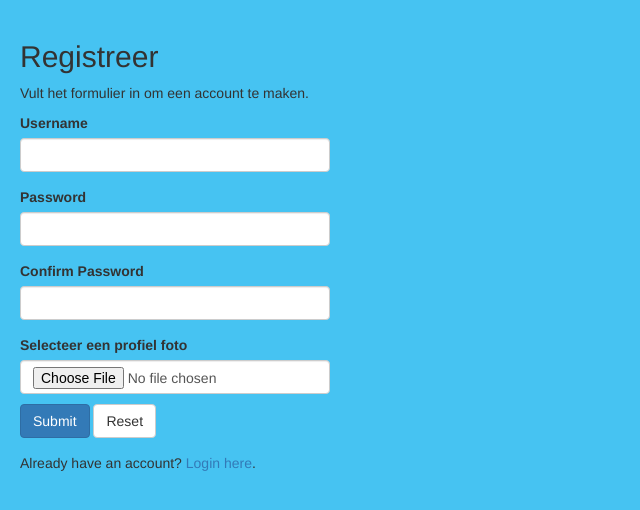
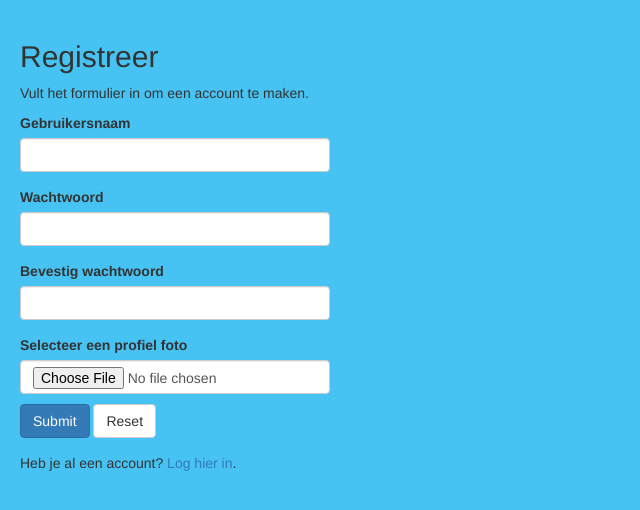
Before and after one commit to Gerri-Eickhof/CLE-3, a PHP site: page /register.php in a window 1280 px wide. Shown: the top 510 px of the page, without its empty margins (0-640 px from the left). Run offline with PHP 8.4, Linux system fonts and the light colour scheme.

Commit message:
Tekst veranderd naar nederlands in registreer formulier

```diff
--- a/findlyrics.html
+++ b/findlyrics.html
@@ -22,7 +22,7 @@
 <section id="video"></section>
 <section class="result" id="result">
     <h1>De resultaten komen hier... </h1>
-    <h1>Let op! Niet elke song-lyric is te vinden online!</h1>
+    <h1>Let op! Niet elke song-lyric is online te vinden!</h1>
 
 </section>
 
--- a/register.php
+++ b/register.php
@@ -25,7 +25,7 @@ if($_SERVER["REQUEST_METHOD"] == "POST"){
 
             // Attempt to execute the prepared statement
             if(mysqli_stmt_execute($stmt)){
-                /* store result */
+                // store result
                 mysqli_stmt_store_result($stmt);
 
                 if(mysqli_stmt_num_rows($stmt) == 1){
@@ -116,17 +116,17 @@ if($_SERVER["REQUEST_METHOD"] == "POST"){
     <p>Vult het formulier in om een account te maken.</p>
     <form action="<?php echo htmlspecialchars($_SERVER["PHP_SELF"]); ?>" method="post">
         <div class="form-group <?php echo (!empty($username_err)) ? 'has-error' : ''; ?>">
-            <label>Username</label>
+            <label>Gebruikersnaam</label>
             <input type="text" name="username" class="form-control" value="<?php echo $username; ?>">
             <span class="help-block"><?php echo $username_err; ?></span>
         </div>
         <div class="form-group <?php echo (!empty($password_err)) ? 'has-error' : ''; ?>">
-            <label>Password</label>
+            <label>Wachtwoord</label>
             <input type="password" name="password" class="form-control" value="<?php echo $password; ?>">
             <span class="help-block"><?php echo $password_err; ?></span>
         </div>
         <div class="form-group <?php echo (!empty($confirm_password_err)) ? 'has-error' : ''; ?>">
-            <label>Confirm Password</label>
+            <label>Bevestig wachtwoord</label>
             <input type="password" name="confirm_password" class="form-control" value="<?php echo $confirm_password; ?>">
             <span class="help-block"><?php echo $confirm_password_err; ?></span>
         </div>
@@ -139,7 +139,7 @@ if($_SERVER["REQUEST_METHOD"] == "POST"){
             <input type="submit" class="btn btn-primary" value="Submit">
             <input type="reset" class="btn btn-default" value="Reset">
         </div>
-        <p>Already have an account? <a href="login.php">Login here</a>.</p>
+        <p>Heb je al een account? <a href="login.php">Log hier in</a>.</p>
     </form>
 </div>
 </body>
```
